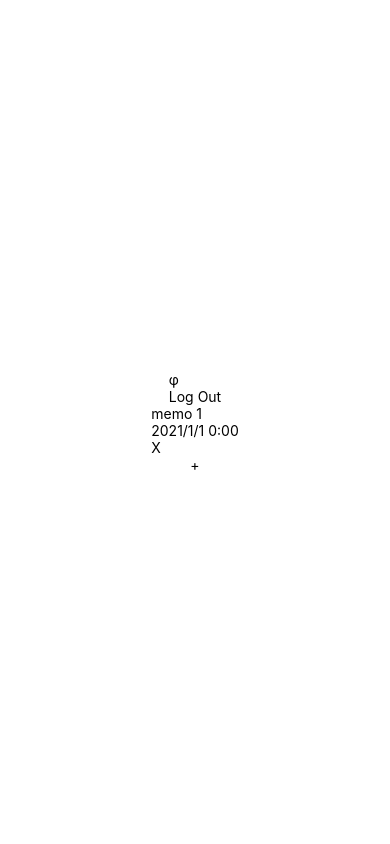
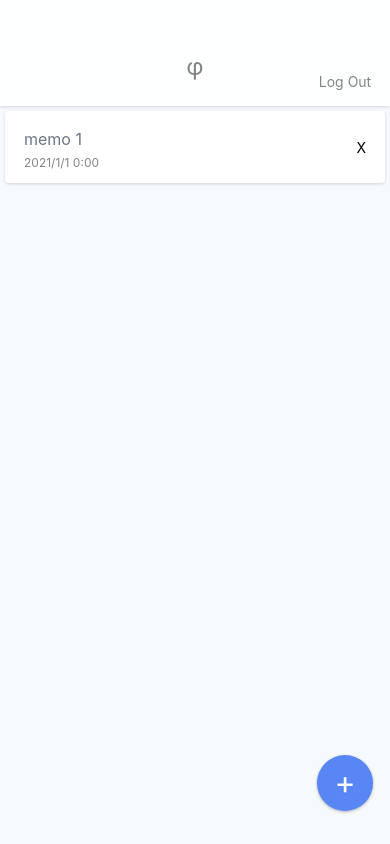
Before and after one commit to xuqxu/MemoApp2, a React Native app: screen / in a window 390 px wide. Built offline with nearby package versions, Linux system fonts and the light colour scheme.

Commit message:
メモ一覧画面スタイリング

```diff
--- a/App.jsx
+++ b/App.jsx
@@ -8,18 +8,18 @@ export default function App() {
       {/* eslint-disable-next-line */}
       <StatusBar style="auto" />
       {/* appBar */}
-      <View>
-        <View>
-          <Text>φ</Text>
-          <Text>Log Out</Text>
+      <View style={styles.appbar}>
+        <View style={styles.appbarInner}>
+          <Text style={styles.appbarTitle}>φ</Text>
+          <Text style={styles.appbarRight}>Log Out</Text>
         </View>
       </View>
       {/* memoList */}
       <View>
-        <View>
-          <View>
-            <Text>memo 1</Text>
-            <Text>2021/1/1 0:00</Text>
+        <View style={styles.memoListItem}>
+          <View style={styles.memoListItemInner}>
+            <Text style={styles.memoListItemTitle}>memo 1</Text>
+            <Text style={styles.memoListItemDate}>2021/1/1 0:00</Text>
           </View>
           <View>
             <Text>X</Text>
@@ -27,8 +27,8 @@ export default function App() {
         </View>
       </View>
       {/* circleButton */}
-      <View>
-        <Text>+</Text>
+      <View style={styles.circleButton}>
+        <Text style={styles.circleButtonLabel}>+</Text>
       </View>
       {/* end */}
     </View>
@@ -38,8 +38,92 @@ export default function App() {
 const styles = StyleSheet.create({
   container: {
     flex: 1,
-    backgroundColor: '#fff',
+    backgroundColor: '#f6faff',
+  },
+  appbar: {
+    width: '100%',
+    height: 106,
+    backgroundColor: 'rgba(255, 255, 255, 0.92)',
+    justifyContent: 'flex-end',
+
+    /* shadow */
+    shadowColor: '#000',
+    shadowOffset: {
+      width: 0,
+      height: 1,
+    },
+    shadowOpacity: 0.15,
+    shadowRadius: 3,
+    elevation: 1,
+  },
+  appbarInner: {
     alignItems: 'center',
+  },
+  appbarRight: {
+    left: 150,
+    bottom: 16,
+    color: '#848484',
+  },
+  appbarTitle: {
+    bottom: 8,
+    fontSize: 24,
+    color: '#848484',
+  },
+  memoListItem: {
+    backgroundColor: '#FFF',
+    flexDirection: 'row',
+    justifyContent: 'space-between',
+    marginTop: 5,
+    marginHorizontal: 5,
+    paddingVertical: 12,
+    paddingHorizontal: 19,
+    alignItems: 'center',
+    borderRadius: 4,
+
+    /* shadow */
+    shadowColor: '#000',
+    shadowOffset: {
+      width: 0,
+      height: 1,
+    },
+    shadowOpacity: 0.15,
+    shadowRadius: 3,
+    elevation: 1,
+  },
+  memoListItemTitle: {
+    fontSize: 16,
+    lineHeight: 32,
+    color: '#6c7686',
+  },
+  memoListItemDate: {
+    fontSize: 12,
+    lineHeight: 16,
+    color: '#848484',
+  },
+  circleButton: {
+    backgroundColor: 'rgb(88, 135, 245)',
+    width: 56,
+    height: 56,
+    borderRadius: 32,
     justifyContent: 'center',
+    alignItems: 'center',
+    position: 'absolute',
+    right: 17,
+    bottom: 33,
+
+    /* shadow */
+    shadowColor: '#000',
+    shadowOffset: {
+      width: 0,
+      height: 1,
+    },
+    shadowOpacity: 0.3,
+    shadowRadius: 3,
+    elevation: 1,
+  },
+  circleButtonLabel: {
+    color: '#fff',
+    fontSize: 32,
+    lineHeight: 32,
   },
 });
```
